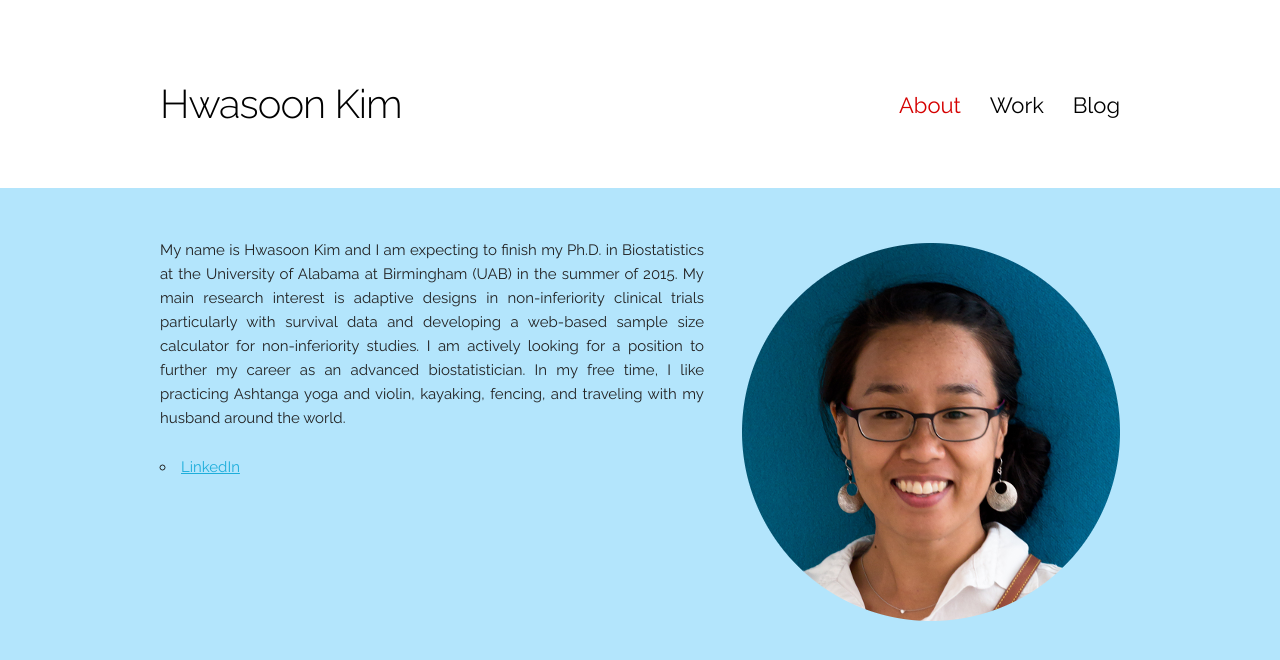
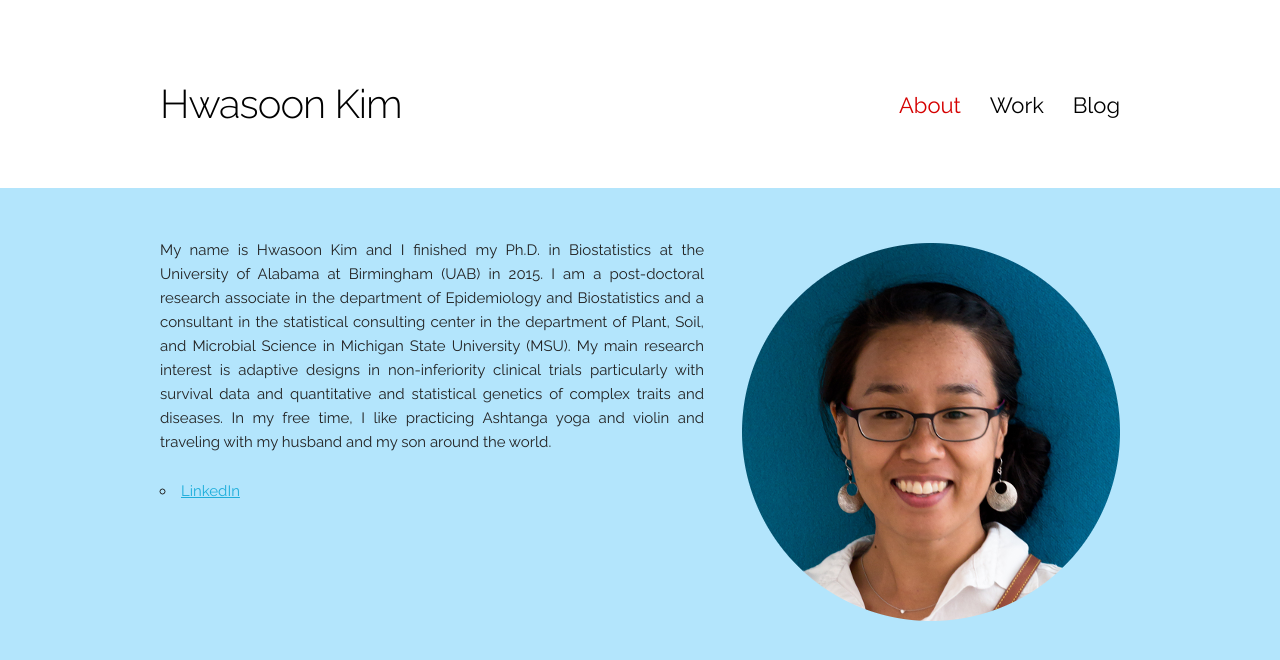
Before and after one commit to dulcisflos/dulcisflos.github.io, a Jekyll site: the page built from index.md, in a window 1280 px wide. Shown: the top 660 px of the page. Built offline with Jekyll 4.4.1, drawn with Linux system fonts in a browser that asks for light colours; comment, search, counter and statistics services are not loaded.

Commit message:
Update index.md

```diff
--- a/index.md
+++ b/index.md
@@ -5,13 +5,6 @@
 background_color: B3E5FC
 ---
 
-My name is Hwasoon Kim and I am expecting to finish my Ph.D. in Biostatistics
-at the University of Alabama at Birmingham (UAB) in the summer of 2015. My main
-research interest is adaptive designs in non-inferiority clinical trials
-particularly with survival data and developing a web-based sample size
-calculator for non-inferiority studies. I am actively looking for a position to
-further my career as an advanced biostatistician. In my free time, I like
-practicing Ashtanga yoga and violin, kayaking, fencing, and traveling with my
-husband around the world.
+My name is Hwasoon Kim and I finished my Ph.D. in Biostatistics at the University of Alabama at Birmingham (UAB) in 2015. I am a post-doctoral research associate in the department of Epidemiology and Biostatistics and a consultant in the statistical consulting center in the department of Plant, Soil, and Microbial Science in Michigan State University (MSU). My main research interest is adaptive designs in non-inferiority clinical trials particularly with survival data and quantitative and statistical genetics of complex traits and diseases. In my free time, I like practicing Ashtanga yoga and violin and traveling with my husband and my son around the world.
 
 - [LinkedIn](https://www.linkedin.com/in/hwasoonkim)
```
